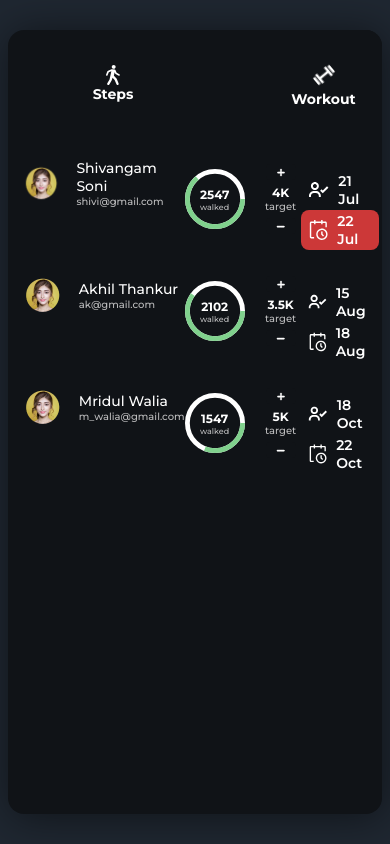
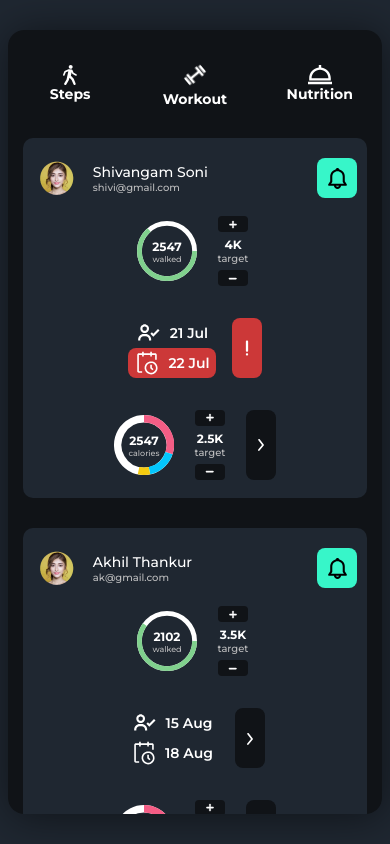
Before and after one commit to ShivangamSoni/fit-app-dashboard, a React (Create React App) app: page / in a window 390 px wide. Built offline with nearby package versions, Linux system fonts and the light colour scheme.

Commit message:
Update: Responsive User Data

```diff
--- a/src/features/dashboard/user-data/styles.module.css
+++ b/src/features/dashboard/user-data/styles.module.css
@@ -1,6 +1,42 @@
+.container {
+  display: grid;
+  grid-template-columns: 220px 1fr 60px;
+
+  background-color: var(--bg-light);
+  padding-top: 20px;
+  padding-bottom: 20px;
+  border-radius: 10px;
+}
+
+.container + .container {
+  margin-top: 30px;
+}
+
+.userInfo {
+  padding-left: 14px;
+  align-self: center;
+}
+
+.stats {
+  grid-column: 2/3;
+  display: flex;
+}
+
+.stats > div {
+  flex: 1 1 33.33%;
+
+  display: flex;
+  align-items: center;
+  justify-content: center;
+
+  height: 60px;
+}
+
 .alert {
   width: 40px;
   height: 40px;
+  align-self: center;
+  justify-self: center;
 }
 
 .alert > :global(.CustomButton) {
@@ -12,3 +48,39 @@
 .alert > :global(.CustomButton):hover {
   background-color: var(--accent-pink);
 }
+
+@media screen and (max-width: 840px) {
+  .container {
+    grid-template-columns: 1fr 60px;
+    grid-template-rows: repeat(2, auto);
+    row-gap: 20px;
+  }
+
+  .userInfo {
+    grid-column: 1;
+    grid-row: 1;
+  }
+
+  .alert {
+    grid-column: 2;
+    grid-row: 1;
+  }
+
+  .stats {
+    grid-column: 1/-1;
+    grid-row: 2;
+  }
+}
+
+@media screen and (max-width: 660px) {
+  .stats {
+    gap: 30px;
+    flex-flow: row wrap;
+  }
+}
+
+@media screen and (max-width: 420px) {
+  .stats {
+    flex-flow: column nowrap;
+  }
+}
--- a/src/features/dashboard/user-data/user-data.js
+++ b/src/features/dashboard/user-data/user-data.js
@@ -22,36 +22,40 @@ const UserData = ({ user }) => {
   } = user;
 
   return (
-    <tr>
-      <td>
+    <li className={styles.container}>
+      <div className={styles.userInfo}>
         <UserInfo name={name} email={email} />
-      </td>
+      </div>
 
-      <td>
-        <StepsStats userId={userId} walked={stepsWalked} target={stepsTarget} />
-      </td>
+      <div className={styles.stats}>
+        <div>
+          <StepsStats
+            userId={userId}
+            walked={stepsWalked}
+            target={stepsTarget}
+          />
+        </div>
 
-      <td>
+        <div>
           <WorkoutStats
             userId={userId}
             performed={performedDate}
             scheduled={scheduledDate}
             feedback={feedback}
           />
-      </td>
+        </div>
 
-      <td>
+        <div>
           <NutritionStats userId={userId} {...nutritionStats} />
-      </td>
+        </div>
+      </div>
 
-      <td>
       <div className={styles.alert}>
         <Button>
           <ICONS.BellIcon />
         </Button>
       </div>
-      </td>
-    </tr>
+    </li>
   );
 };
 
```
Lines whose indentation alone changed are shown as unchanged.
